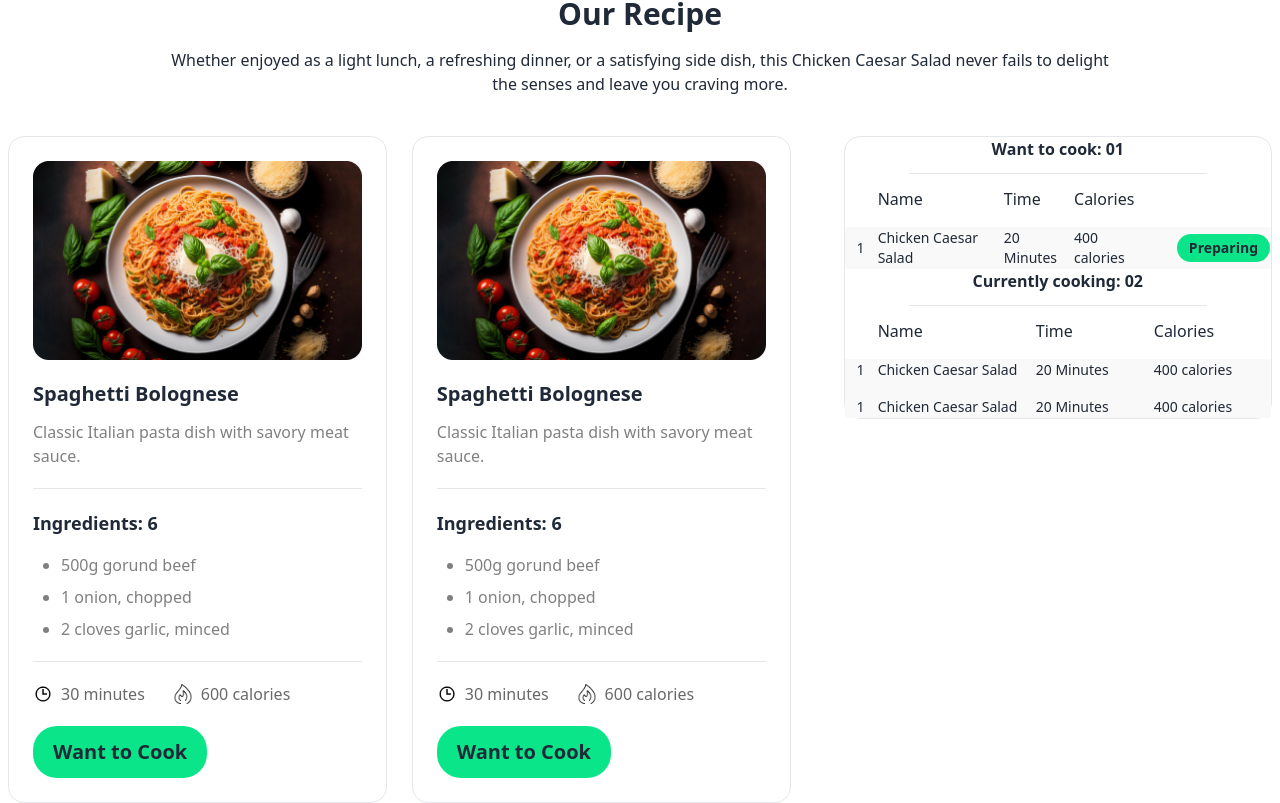
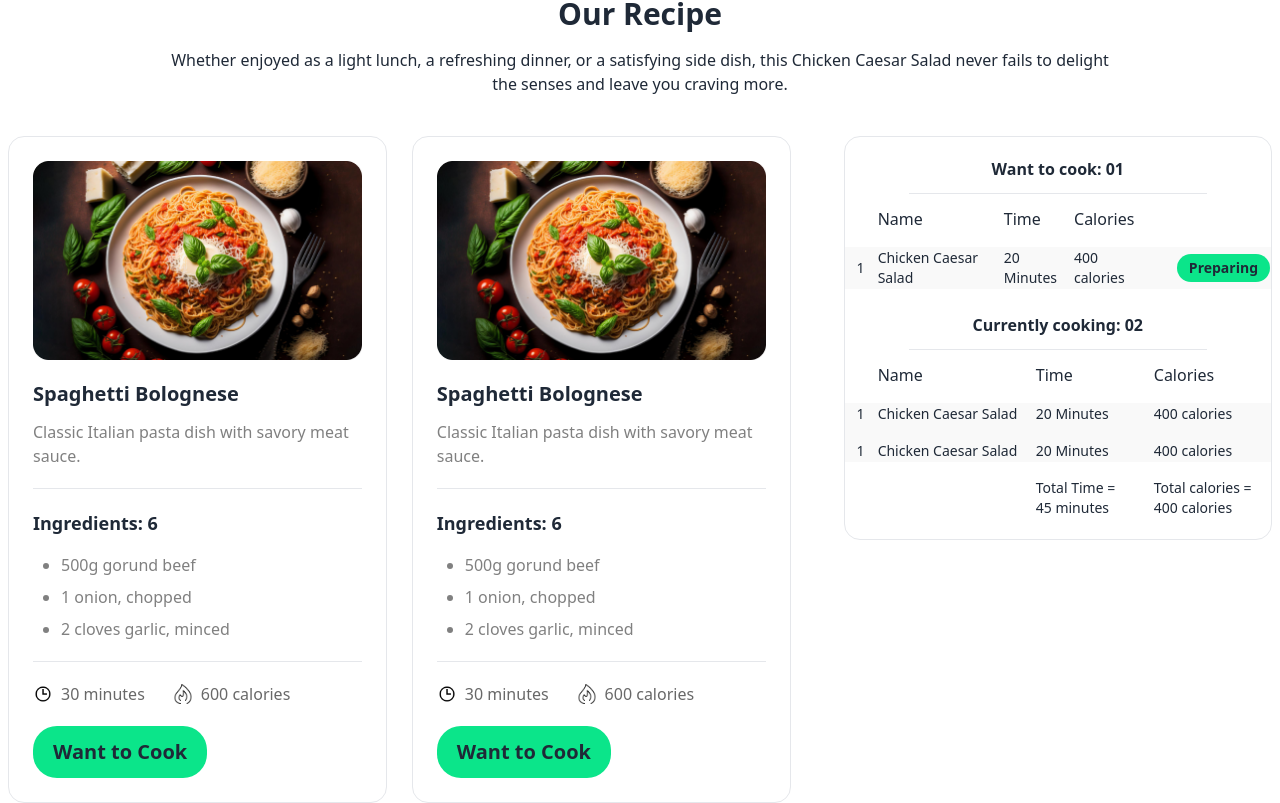
Before and after one commit to fahim-ahmed10/PH-B9A7-Chefs_Table, a React (Vite) app: page / in a window 1280 px wide. Shown: the part 764-1567 px from the top of the page. Built offline with nearby package versions, Linux system fonts and the light colour scheme.

Commit message:
our recipe section done with responsive

```diff
--- a/src/components/Cooking.jsx
+++ b/src/components/Cooking.jsx
@@ -3,8 +3,8 @@ import clockIcon from '../assets/icons8-clock-32.png';
 import fireIcon from '../assets/icons8-fire-50.png';
 const Cooking = () => {
     return (
-        <div className='container mx-auto mt-5 px-2 flex md:gap-5 lg:gap-10'>
-            <div className="md:w-[50%] lg:w-[65%] grid md:grid-cols-1 lg:grid-cols-2 md:gap-10 lg:gap-3">
+        <div className='container mx-auto mt-5 px-2 flex flex-col md:flex-col lg:flex-row gap-10 md:gap-5 lg:gap-10'>
+            <div className="md:w-[50%] lg:w-[65%] grid md:grid-cols-1 lg:grid-cols-2 self-center gap-5 md:gap-10 lg:gap-3">
                 <div className='w-[379px] border p-6 rounded-2xl'>
                     <div>
                         <img src={bolognesePic} alt="bolognese" />
@@ -29,7 +29,7 @@ const Cooking = () => {
                         <img className='h-5' src={fireIcon} alt="fire" />
                         <h4>600 calories</h4>
                     </div>
-                    <button className='text-xl font-bold bg-[#0be58a] px-5 py-3 rounded-3xl'>Want to Cook</button>
+                    <button className='text-xl font-bold bg-[#0be58a] hover:bg-[#6cfbbf] px-5 py-3 rounded-3xl'>Want to Cook</button>
                 </div>
                 <div className='w-[379px] border p-6 rounded-2xl'>
                     <div>
@@ -55,19 +55,19 @@ const Cooking = () => {
                         <img className='h-5' src={fireIcon} alt="fire" />
                         <h4>600 calories</h4>
                     </div>
-                    <button className='text-xl font-bold bg-[#0be58a] px-5 py-3 rounded-3xl'>Want to Cook</button>
+                    <button className='text-xl font-bold bg-[#0be58a] hover:bg-[#6cfbbf] px-5 py-3 rounded-3xl'>Want to Cook</button>
                 </div>
             </div>
-            <div className="md:w-[45%] lg:w-[35%]">
+            <div className="w-full md:w-[45%] lg:w-[35%] mx-auto">
                 <div className='w-full border rounded-2xl'>
-                    <h1 className='text-center font-bold '>Want to cook: 01</h1>
+                    <h1 className='text-center font-bold mt-5'>Want to cook: 01</h1>
                     <hr className='mt-3 w-[70%] mx-auto' />
                     <div>
                         <table className='mt-3'>
                             <tr>
                                 <td></td>
-                                <td className='pb-4 pl-3 md:pr-10 lg:pr-20 w-32 text-start'>Name</td>
-                                <td className='pb-4 w-20 text-start'>Time</td>
+                                <td className='pb-4 pl-3 md:pr-10 lg:pr-20 w-[35%] lg:w-32 text-start'>Name</td>
+                                <td className='pb-4 w-[25%] lg:w-20 text-start'>Time</td>
                                 <td className='pb-4 w-20 text-start'>Calories</td>
                                 <td></td>
                             </tr>
@@ -80,14 +80,14 @@ const Cooking = () => {
                             </tr>
                         </table>
                     </div>
-                    <h1 className='text-center font-bold '>Currently cooking: 02</h1>
+                    <h1 className='text-center font-bold mt-6'>Currently cooking: 02</h1>
                     <hr className='mt-3 w-[70%] mx-auto' />
-                    <div>
+                    <div className='mb-5'>
                         <table className='mt-3'>
                             <tr>
                                 <td></td>
-                                <td className='pb-4 pl-3 md:pr-20 lg:pr-28 w-32 text-start'>Name</td>
-                                <td className='pb-4 md:pr-10 lg:pr-20 w-20 text-start'>Time</td>
+                                <td className='pb-4 pl-3 md:pr-20 lg:pr-28 w-[35%] lg:w-32 text-start'>Name</td>
+                                <td className='pb-4 md:pr-10 lg:pr-20 w-[25%] lg:w-20 text-start'>Time</td>
                                 <td className='pb-4 w-full text-start'>Calories</td>
                             </tr>
                             <tr className='bg-[#f9f9f9] text-sm'>
@@ -102,9 +102,14 @@ const Cooking = () => {
                                 <td className='pr-4 pt-4'>20 Minutes</td>
                                 <td className='pr-4 pt-4'>400 calories</td>
                             </tr>
+                            <tr className='text-sm'>
+                                <td className='pl-3 pt-4'></td>
+                                <td className='pl-3 pr-4 pt-4'></td>
+                                <td className='pr-4 pt-4'>Total Time = <br />45 minutes</td>
+                                <td className='pr-4 pt-4'>Total calories = <br /> 400 calories</td>
+                            </tr>
                         </table>
                     </div>
-
                 </div>
             </div>
         </div>
```
